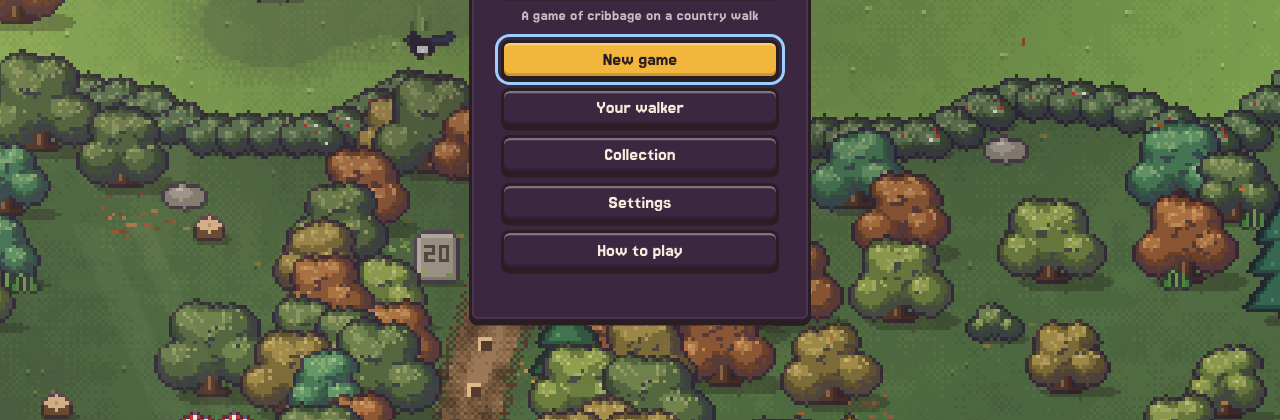
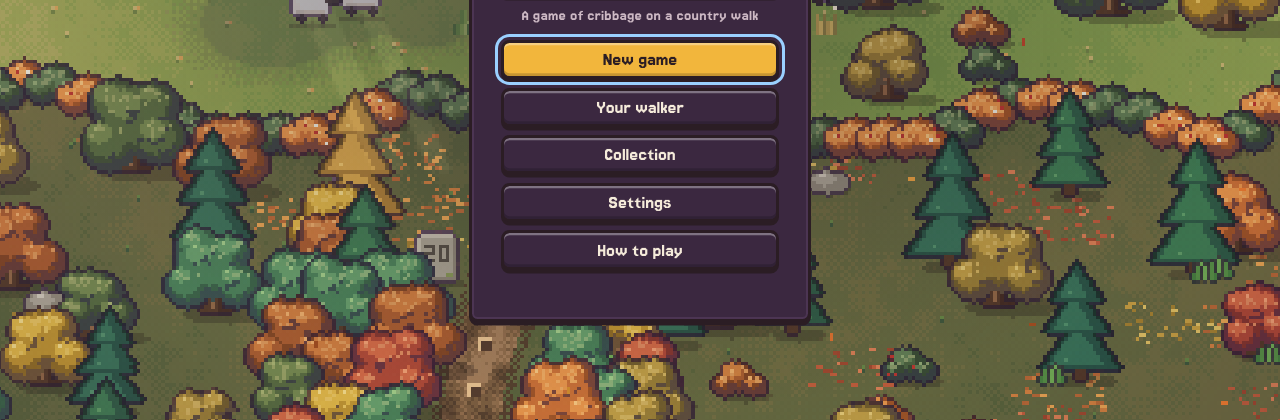
Before and after one commit to SlickGitt/cosy-cribbage, a plain HTML site: page index.html in a window 1280 px wide. Shown: the part 380-800 px from the top of the page. Drawn offline with Linux system fonts and the light colour scheme; animation ran at ten frames a second.

Commit message:
Warmer autumn and richer suit colours
- Field maple, wild cherry and sycamore join the trees; beech, turning
  oaks and bracken are more coppery; hedges turn too
- Meadow grass leans to straw, the forest floor is covered in fallen
  leaves; falling leaves and the lane trail are warm again
- Suits: crimson apples, violet blackberries, burnt-orange autumn leaves
  and warm brown acorns

Co-Authored-By: Claude Opus 5.5 <noreply@anthropic.com>
Claude-Session: https://claude.ai/code/session_015xwbURVsF2kLiB9KSurVma

```diff
--- a/src/art.js
+++ b/src/art.js
@@ -4,12 +4,15 @@ import { rect, disc, oval, tri, sprite, shade, mix } from './pixel.js';
 // English autumn: mostly green still, turning olive, ochre, bronze and copper.
 export const TREE_SETS = {
   oak: ['#34452A', '#4C6234', '#6C8244', '#A2AE68'],
-  oakturn: ['#5A4C22', '#7C6A2E', '#A48C40', '#D0BA6E'],
-  beech: ['#6A3A1C', '#8E5228', '#B47238', '#DCA266'],
+  oakturn: ['#6A5420', '#94762A', '#BC983A', '#E2C66E'],
+  beech: ['#7A3A16', '#A45222', '#CC7432', '#ECA862'],
   ash: ['#4A5A2A', '#687C34', '#92A448', '#CCD07E'],
   birch: ['#7E6420', '#A8862C', '#CCAA44', '#EED888'],
   hawthorn: ['#2E4228', '#405A34', '#58764A', '#8AA46C'],
-  bracken: ['#6A3A1A', '#8A5226', '#AE7036', '#D29C5C'],
+  fieldmaple: ['#9A4A1A', '#C8682A', '#E89040', '#F8C478'],
+  cherry: ['#7E2A22', '#AA3E2A', '#D0603A', '#F09A6A'],
+  sycamore: ['#8A6418', '#BC8E24', '#E0B43C', '#F6DC84'],
+  bracken: ['#7A3A16', '#A45422', '#CC7834', '#EAAA60'],
   green: ['#2E5A3C', '#3F7A4E', '#5E9A62', '#9CCB82'],
   lime: ['#4A6A2E', '#62883A', '#82A64C', '#B4CC78'],
   // older sets kept for the other biomes
@@ -261,6 +264,6 @@ export function tallGrass(c, x, y, rng, dry = false) {
 // A clump of hedge for field edges.
 export function hedgeClump(c, x, y, rng) {
   oval(c, x + 2, y + 1, 7, 2, SHADOW);
-  canopy(c, [[x, y - 4, 5], [x - 4, y - 2, 4], [x + 4, y - 2, 4]], TREE_SETS[rng.pick(['hawthorn', 'hawthorn', 'oak'])], rng);
+  canopy(c, [[x, y - 4, 5], [x - 4, y - 2, 4], [x + 4, y - 2, 4]], TREE_SETS[rng.pick(['hawthorn', 'hawthorn', 'fieldmaple', 'bracken', 'oakturn'])], rng);
   if (rng() < 0.6) for (let i = 0; i < 4; i++) rect(c, x + rng.range(-5, 5), y + rng.range(-7, -1), 1, 1, rng.pick(['#B82A22', '#B82A22', '#F2F0E0']));
 }
--- a/src/biomes.js
+++ b/src/biomes.js
@@ -20,7 +20,7 @@ export const BIOMES = {
   meadow: {
     title: 'The meadow', line: 'Sheep, stone walls and a flask of tea.', surface: 'rug', rug: ['#C98272', '#E2AE9E', '#F2E4CC'], prop: 'tea',
     ground: '#8FB04A', patches: ['#9CBC54', '#82A040', '#A8C860'], ...DIRT,
-    tones: ['#6C9840', '#74A044', '#7CA848', '#86B04C', '#90B852'],
+    tones: ['#6E8E3E', '#7A9642', '#889C46', '#98A24C', '#A8A656'],
     pathTones: ['#7A5634', '#94693F', '#AC7E4E', '#C2945E', '#D4AA72'],
     decorate(ctx) {
       const { c, rng, area, obj, critter, grove, place, spot } = ctx;
@@ -32,11 +32,11 @@ export const BIOMES = {
         for (let k = 0; k < 18; k++) { const x = p[0] + rng.range(-12, 12), y = p[1] + rng.range(-6, 6); if (!ctx.near(x, y, 11)) { rect(c, x, y + 1, 1, 1, '#3E6A2E'); rect(c, x, y, 1, 1, rng() < 0.85 ? col : '#FFF4DC'); } }
         if (flies < 1 && rng() < 0.5) { flies++; critter({ kind: 'butterfly', x: p[0], y: p[1] }); }
       }
-      grassBlades(ctx, area * 25, ['#A8C868', '#5E8A3A', '#94BC58']);
+      grassBlades(ctx, area * 30, ['#C8B46A', '#6A7E3A', '#D8A050']);
       // groves and lone trees
       for (let g = 0; g < area * 0.3; g++) grove(rng.int(3, 6), 26, 13, (x, y) => obj(x, y, treeSprite(rng.pick(MEADOW_TREES), rng), TREE), [22, 26], 20);
       place(area * 0.35, 28, 40, (x, y) => obj(x, y, treeSprite(rng.pick(MEADOW_TREES), rng), TREE), [22, 26]);
-      for (let g = 0; g < area * 0.25; g++) grove(rng.int(2, 3), 14, 10, (x, y) => obj(x, y, bushSprite(rng.pick(['hawthorn', 'hawthorn', 'oak']), rng), BUSH), [14, 10]);
+      for (let g = 0; g < area * 0.25; g++) grove(rng.int(2, 3), 14, 10, (x, y) => obj(x, y, bushSprite(rng.pick(['hawthorn', 'bracken', 'fieldmaple', 'oakturn']), rng), BUSH), [14, 10]);
       place(area * 1.2, 12, 10, (x, y) => obj(x, y, tuftSprite(rng), { sway: 2 }), [6, 6], 50);
       place(area * 0.25, 22, 40, (x, y) => obj(x, y, sprite('hay', 20, 16, (cc) => A.hay(cc, -7, -8))), [16, 10]);
       place(area * 0.25, 14, 20, (x, y) => obj(x, y, sprite(`rock|${rng.int(0, 2)}`, 14, 12, (cc) => A.rock(cc, 0, -2))), [10, 6]);
@@ -53,14 +53,14 @@ export const BIOMES = {
   forest: {
     title: 'The forest', line: '', surface: 'slab', prop: 'mushrooms',
     ground: '#55702E', patches: ['#4A6428', '#607C36', '#3E5822'], ...DARK_DIRT,
-    tones: ['#3A5832', '#405E34', '#466636', '#4E6E3A', '#56763C'],
+    tones: ['#46502E', '#505A30', '#5C6034', '#686436', '#74683A'],
     pathTones: ['#4A3420', '#5E4228', '#745434', '#8A6440', '#9E7650'],
     decorate(ctx) {
       const { c, rng, W, t, b, area, obj, critter, grove, place } = ctx;
       // drifts of fallen leaves and moss
-      for (let i = 0; i < area * 2.5; i++) {
-        const cx = rng.range(0, W), cy = rng.range(t, b), col = rng.pick([['#8E5A2A', '#A87036', '#C49248'], ['#7A4422', '#94562E', '#B07440'], ['#6E8A3A', '#86A244']]);
-        for (let k = 0; k < 24; k++) { const x = cx + rng.range(-14, 14), y = cy + rng.range(-6, 6); rect(c, x, y, rng() < 0.5 ? 2 : 1, 1, rng.pick(col)); }
+      for (let i = 0; i < area * 6; i++) {
+        const cx = rng.range(0, W), cy = rng.range(t, b), col = rng.pick([['#B4602A', '#D07A34', '#E8A048'], ['#9A3E22', '#BC5430', '#D8784A'], ['#A07A24', '#C49A36', '#E0BE5A']]);
+        for (let k = 0; k < 34; k++) { const x = cx + rng.range(-14, 14), y = cy + rng.range(-6, 6); rect(c, x, y, rng() < 0.5 ? 2 : 1, 1, rng.pick(col)); }
       }
       grassBlades(ctx, area * 12, ['#5E7E3A', '#344E30', '#9A6A34']);
       // a clearing or two, kept open
@@ -71,7 +71,7 @@ export const BIOMES = {
         if (rng() < 0.2) for (let k = 0; k < 2; k++) { const fx = x + rng.range(-9, 9), fy = y + rng.range(1, 4); if (ctx.free(fx, fy)) obj(fx, fy, sprite(`fern|${rng.int(0, 2)}`, 12, 12, (cc, r) => A.fern(cc, 0, 0)), { sway: 2 }); } };
       place(area * 9, 15, 11, tree, [10, 8]);
       place(area * 4, 22, 11, tree, [10, 8], 30);
-      place(area * 0.6, 14, 14, (x, y) => obj(x, y, bushSprite(rng.pick(['hawthorn', 'bracken', 'bracken', 'oak']), rng), BUSH), [14, 10]);
+      place(area * 0.6, 14, 14, (x, y) => obj(x, y, bushSprite(rng.pick(['bracken', 'bracken', 'fieldmaple', 'hawthorn']), rng), BUSH), [14, 10]);
       for (const [cx, cy] of clear) {
         grove(rng.int(4, 7), 20, 6, (x, y) => obj(x, y, sprite(`mush|${rng.int(0, 3)}`, 14, 10, (cc, r) => A.mushrooms(cc, -3, -3, r)), { kind: 'mush' }), [8, 5], 12, [cx, cy]);
         if (rng() < 0.7) { const p = [cx + rng.range(-14, 14), cy + rng.range(-6, 6)]; if (ctx.spot(p[0], p[1], 14, [24, 8])) obj(p[0], p[1], sprite('log', 26, 14, (cc) => A.log(cc, -9, -4))); }
@@ -280,8 +280,8 @@ export const MIDDLE = ['forest', 'orchard', 'river', 'farm', 'moor', 'village',
 export const ACTIVE = ['meadow', 'forest'];
 
 const TREE = { kind: 'tree', cover: true, sway: 1 }, BUSH = { kind: 'bush', cover: true };
-const MEADOW_TREES = ['oak', 'oak', 'oakturn', 'ash', 'beech', 'birch'];
-const FOREST_TREES = ['oak', 'beech', 'oakturn', 'beech', 'green', 'ash', 'oak'];
+const MEADOW_TREES = ['oakturn', 'beech', 'fieldmaple', 'birch', 'oak', 'cherry', 'sycamore', 'oakturn'];
+const FOREST_TREES = ['beech', 'oakturn', 'fieldmaple', 'beech', 'oak', 'cherry', 'sycamore', 'green', 'beech'];
 function treeSprite(set, rng) {
   const v = rng.int(0, 3), sc = rng.pick([0.95, 1.1, 1.25]);
   if (set === 'birch') return sprite(`birch|${v}|${sc}`, 30, 48, (c, r) => A.birch(c, 0, 0, sc, r));
--- a/src/cards.js
+++ b/src/cards.js
@@ -1,6 +1,6 @@
 // Cards, suits and helpers
 
-export const SUITS=[{n:'apples',id:'s-apple',c:'#A81C2A'},{n:'blackberries',id:'s-berry',c:'#6A2A78'},{n:'leaves',id:'s-leaf',c:'#2E6B34'},{n:'acorns',id:'s-acorn',c:'#4A2E1C'}];
+export const SUITS=[{n:'apples',id:'s-apple',c:'#B41E2C'},{n:'blackberries',id:'s-berry',c:'#5A2A8A'},{n:'leaves',id:'s-leaf',c:'#D8640E'},{n:'acorns',id:'s-acorn',c:'#7A4A22'}];
 export const RL=['','A','2','3','4','5','6','7','8','9','10','J','Q','K'];
 export const RN=['','ace','2','3','4','5','6','7','8','9','10','jack','queen','king'];
 export const NAME={p:'You',c:'Winnie'};
--- a/src/lane.js
+++ b/src/lane.js
@@ -236,7 +236,7 @@ export function generateLane(seed) {
   objects.sort((a, b) => a.y - b.y);
 
   // Leaf trail positions, revealed as walkers pass.
-  const leaves = holes.map((h, i) => ({ x: h.x + rng.range(-6, 6), y: h.y + rng.range(-5, 5), col: i < 40 ? rng.pick(['#D2B05A', '#C49A44']) : i < 80 ? rng.pick(['#B87A3A', '#A86A30']) : rng.pick(['#94502A', '#7E4424']) }));
+  const leaves = holes.map((h, i) => ({ x: h.x + rng.range(-6, 6), y: h.y + rng.range(-5, 5), col: i < 40 ? rng.pick(['#F0C050', '#E0A83A']) : i < 80 ? rng.pick(['#E0842E', '#D07030']) : rng.pick(['#C04A2A', '#A83A24']) }));
 
   const spotNear = (x0, y0) => { for (let i = 0; i < 40; i++) { const x = x0 + rng.range(-40, 40), y = y0 + rng.range(-20, 20); if (free(x, y)) return [x, y]; } return null; };
   return { seed, canvas, height, holes, segs, biomeAt, leaves, objects, critters, shafts, free, spotNear };
--- a/src/scene.js
+++ b/src/scene.js
@@ -415,7 +415,7 @@ export function createScene({ canvas, hud, onFind = () => {} }) {
       return;
     }
     o.shake = 0.6; sfx('rustle');
-    const cols = ['#B47238', '#C49A44', '#94502A', '#A88A3A', '#6C8244', '#8E5228'];
+    const cols = ['#D8702E', '#E8A040', '#B8442A', '#CC8A2E', '#9A4A20', '#E0B43C'];
     const n = o.kind === 'tree' ? 6 : 3, top = o.kind === 'tree' ? 24 : 9;
     for (let i = 0; i < n; i++) parts.push({ leaf: true, x: o.x + Math.random() * 18 - 9, y: o.y - top + Math.random() * 8, vx: Math.random() * 6 - 3, vy: 4, floor: o.y + Math.random() * 6, life: 3, max: 3, col: cols[Math.floor(Math.random() * cols.length)] });
     crit.flush(o);
--- a/src/weather.js
+++ b/src/weather.js
@@ -1,7 +1,7 @@
 // Weather particles drawn in art pixels. The slice ships falling leaves.
 import { makeRng, rect } from './pixel.js';
 
-const LEAF_COLS = ['#B47238', '#C49A44', '#94502A', '#A88A3A', '#7E6A2E'];
+const LEAF_COLS = ['#D8702E', '#E8A040', '#B8442A', '#CC8A2E', '#9A4A20'];
 
 export function makeLeaves(w, h, count, seed = 7) {
   const rng = makeRng(seed);
```
Also changed, not shown: index.html (+1 -1 lines).
